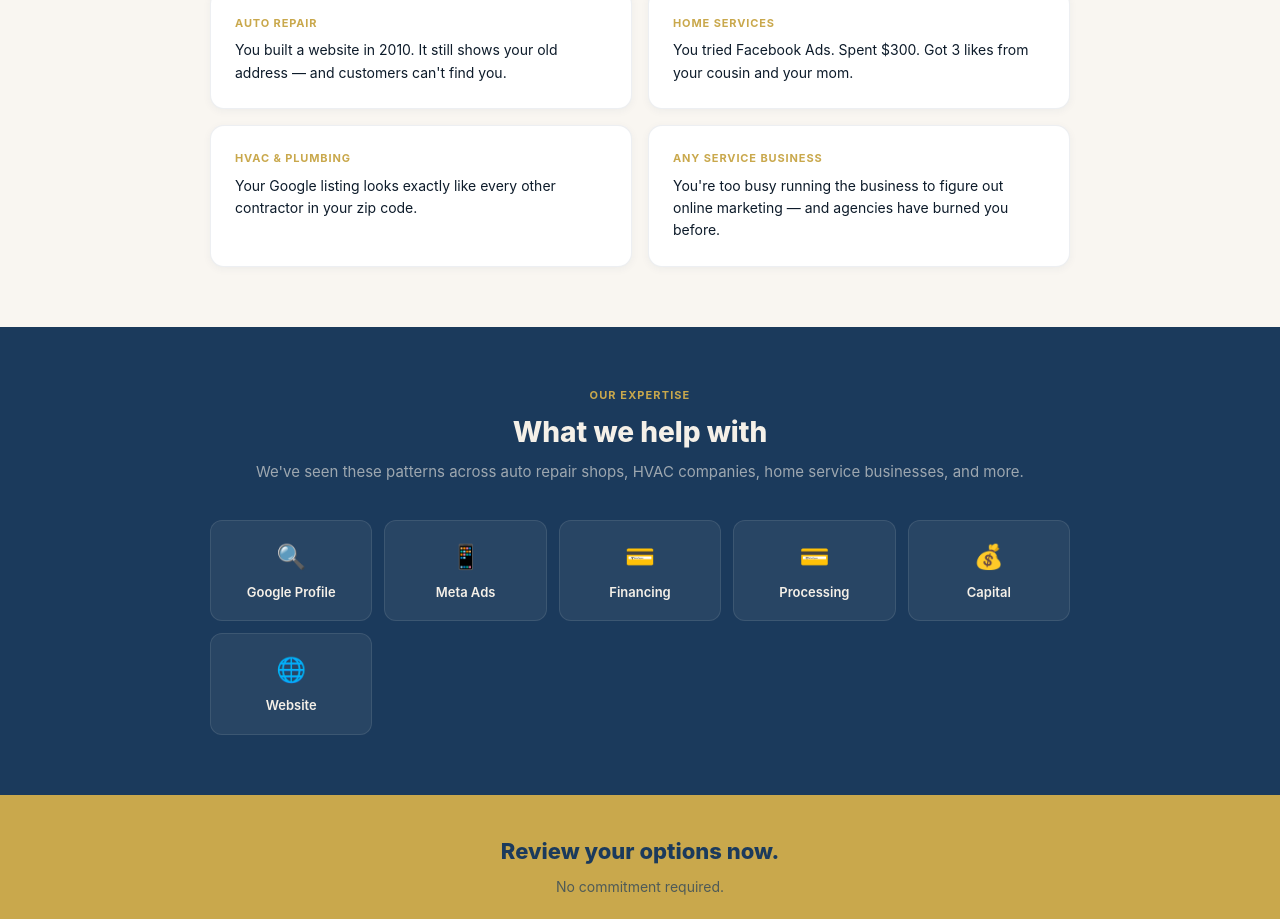
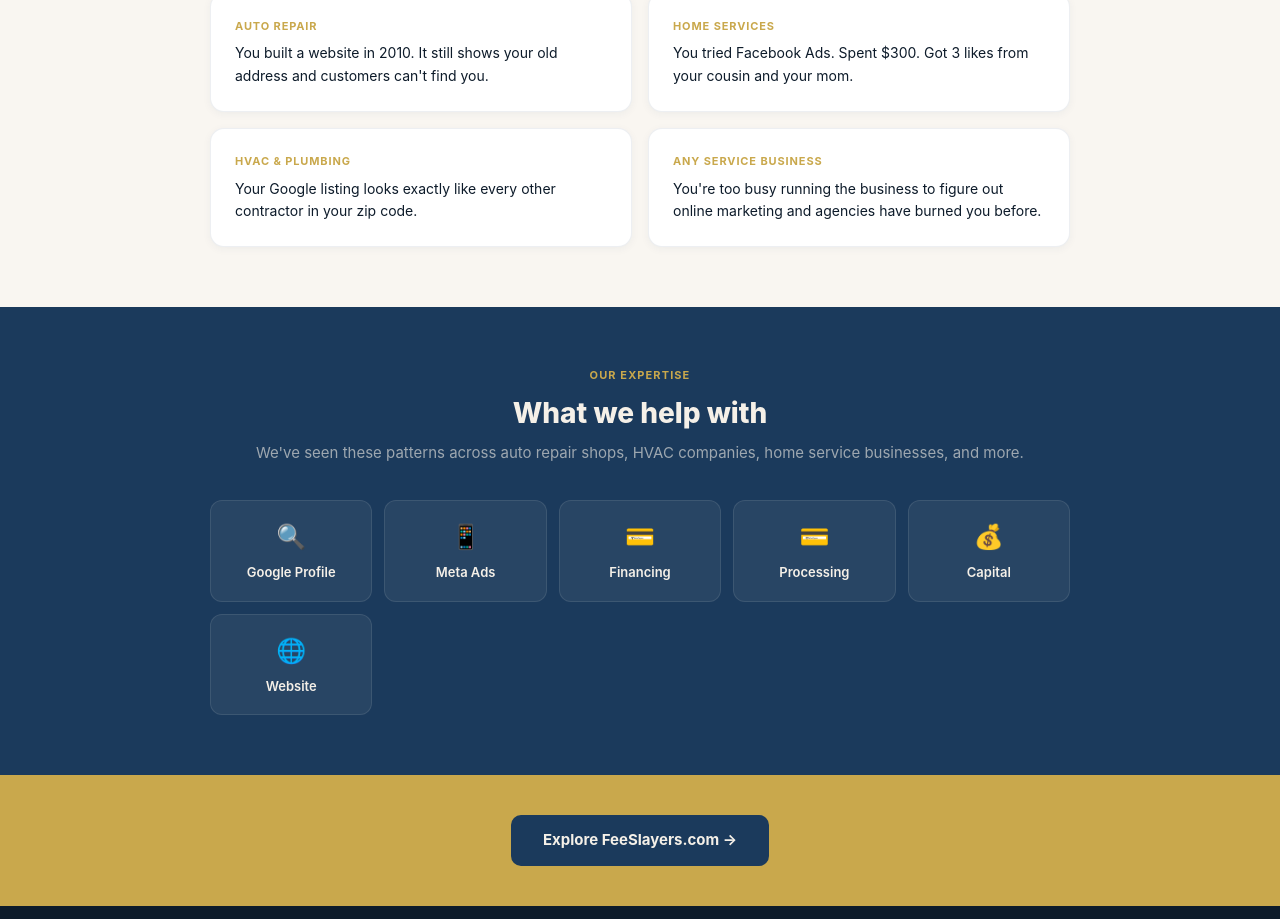
Before and after one commit to primo-commits/webdevfsusa, a Next.js app: page /thank-you in a window 1280 px wide. Shown: the part 663-1582 px from the top of the page. Built offline with nearby package versions, Linux system fonts and the light colour scheme.

Commit message:
Thank-you page: remove em dashes from pain cards, add gold divider band, simplify bottom CTA

```diff
--- a/app/thank-you/page.tsx
+++ b/app/thank-you/page.tsx
@@ -32,10 +32,10 @@ const t: Record<Language, {
     ctaNote: "No commitment required.",
     footer: "FeeSlayers is not a lender and does not make credit decisions. Financing provided through third-party lenders.",
     industries: [
-      { label: 'Auto Repair', pain: 'You built a website in 2010. It still shows your old address — and customers can\'t find you.' },
+      { label: 'Auto Repair', pain: "You built a website in 2010. It still shows your old address and customers can't find you." },
       { label: 'Home Services', pain: 'You tried Facebook Ads. Spent $300. Got 3 likes from your cousin and your mom.' },
-      { label: 'HVAC & Plumbing', pain: 'Your Google listing looks exactly like every other contractor in your zip code.' },
-      { label: 'Any Service Business', pain: "You're too busy running the business to figure out online marketing — and agencies have burned you before." },
+      { label: 'HVAC & Plumbing', pain: "Your Google listing looks exactly like every other contractor in your zip code." },
+      { label: 'Any Service Business', pain: "You're too busy running the business to figure out online marketing and agencies have burned you before." },
     ],
   },
   fr: {
@@ -51,10 +51,10 @@ const t: Record<Language, {
     ctaNote: 'Aucun engagement requis.',
     footer: "FeeSlayers n'est pas un prêteur et ne prend pas de décisions de crédit. Financement fourni par des prêteurs tiers.",
     industries: [
-      { label: 'Réparation auto', pain: "T'as fait ton site web en 2010. Il montre encore ton ancienne adresse — et les clients te trouvent pas." },
+      { label: 'Réparation auto', pain: "T'as fait ton site web en 2010. Il montre encore ton ancienne adresse et les clients te trouvent pas." },
       { label: 'Services à domicile', pain: "T'as essayé les Facebook Ads. Dépensé 300 $. Obtenu 3 mentions j'aime de ta cousine et ta mère." },
       { label: 'CVC & Plomberie', pain: "Ton annonce Google ressemble exactement à tous les autres entrepreneurs dans ton code postal." },
-      { label: "Toute entreprise de services", pain: "T'es trop occupé à gérer l'entreprise pour comprendre le marketing en ligne — et les agences t'ont déjà brûlé." },
+      { label: "Toute entreprise de services", pain: "T'es trop occupé à gérer l'entreprise pour comprendre le marketing en ligne et les agences t'ont déjà brûlé." },
     ],
   },
   es: {
@@ -70,10 +70,10 @@ const t: Record<Language, {
     ctaNote: 'Sin compromiso requerido.',
     footer: 'FeeSlayers no es un prestamista y no toma decisiones de crédito. Financiamiento proporcionado por prestamistas terceros.',
     industries: [
-      { label: 'Reparación de autos', pain: 'Hiciste tu sitio web en el 2010. Todavía muestra tu vieja dirección — y los clientes no te encuentran.' },
+      { label: 'Reparación de autos', pain: 'Hiciste tu sitio web en el 2010. Todavía muestra tu vieja dirección y los clientes no te encuentran.' },
       { label: 'Servicios para el hogar', pain: 'Intentaste Facebook Ads. Gastaste $300. Obtuviste 3 likes de tu prima y tu mamá.' },
       { label: 'HVAC y Plomería', pain: 'Tu perfil de Google se ve exactamente igual que todos los demás contratistas en tu código postal.' },
-      { label: 'Cualquier negocio de servicios', pain: 'Estás muy ocupado corriendo el negocio para entender el marketing en línea — y las agencias ya te han quemado antes.' },
+      { label: 'Cualquier negocio de servicios', pain: 'Estás muy ocupado corriendo el negocio para entender el marketing en línea y las agencias ya te han quemado antes.' },
     ],
   },
 };
@@ -171,6 +171,9 @@ export default function ThankYouPage() {
         </div>
       </div>
 
+      {/* Gold divider */}
+      <div style={{ height: 3, background: '#C9A84C' }} />
+
       {/* Pain Points */}
       <div style={{ background: '#F9F6F1', padding: '60px 24px' }}>
         <div style={{ maxWidth: 860, margin: '0 auto' }}>
@@ -221,10 +224,6 @@ export default function ThankYouPage() {
       {/* Bottom CTA strip */}
       <div style={{ background: '#C9A84C', padding: '40px 24px' }}>
         <div style={{ maxWidth: 600, margin: '0 auto', textAlign: 'center' }}>
-          <h3 style={{ fontSize: 22, fontWeight: 800, color: '#1B3A5C', margin: '0 0 8px' }}>
-            {lang === 'fr' ? 'Passez en revue vos options maintenant.' : lang === 'es' ? 'Revisa tus opciones ahora.' : 'Review your options now.'}
-          </h3>
-          <p style={{ fontSize: 14, color: '#1B3A5C', opacity: 0.7, margin: '0 0 24px' }}>{txt.ctaNote}</p>
           <Link
             href="/us"
             style={{
```
